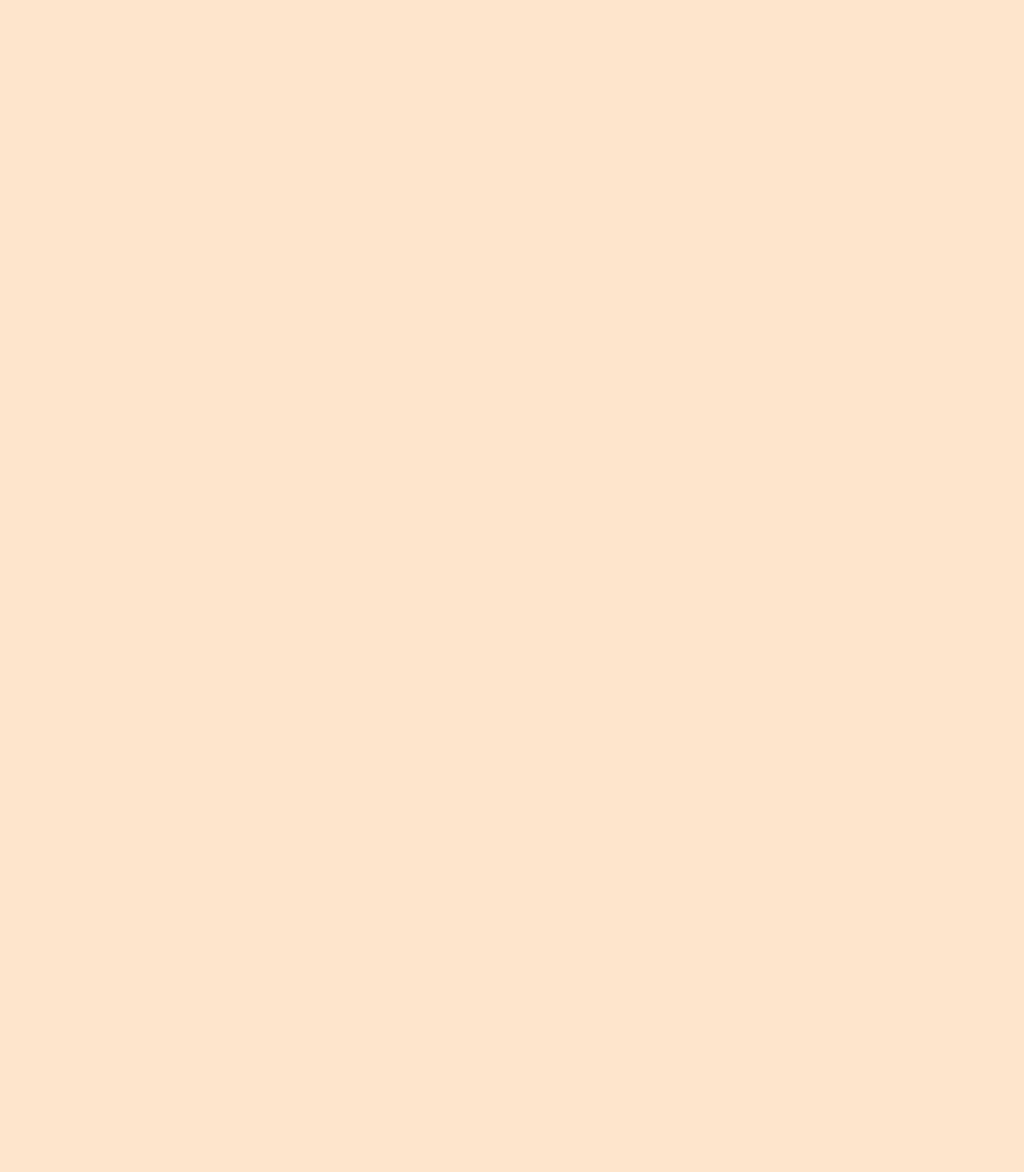
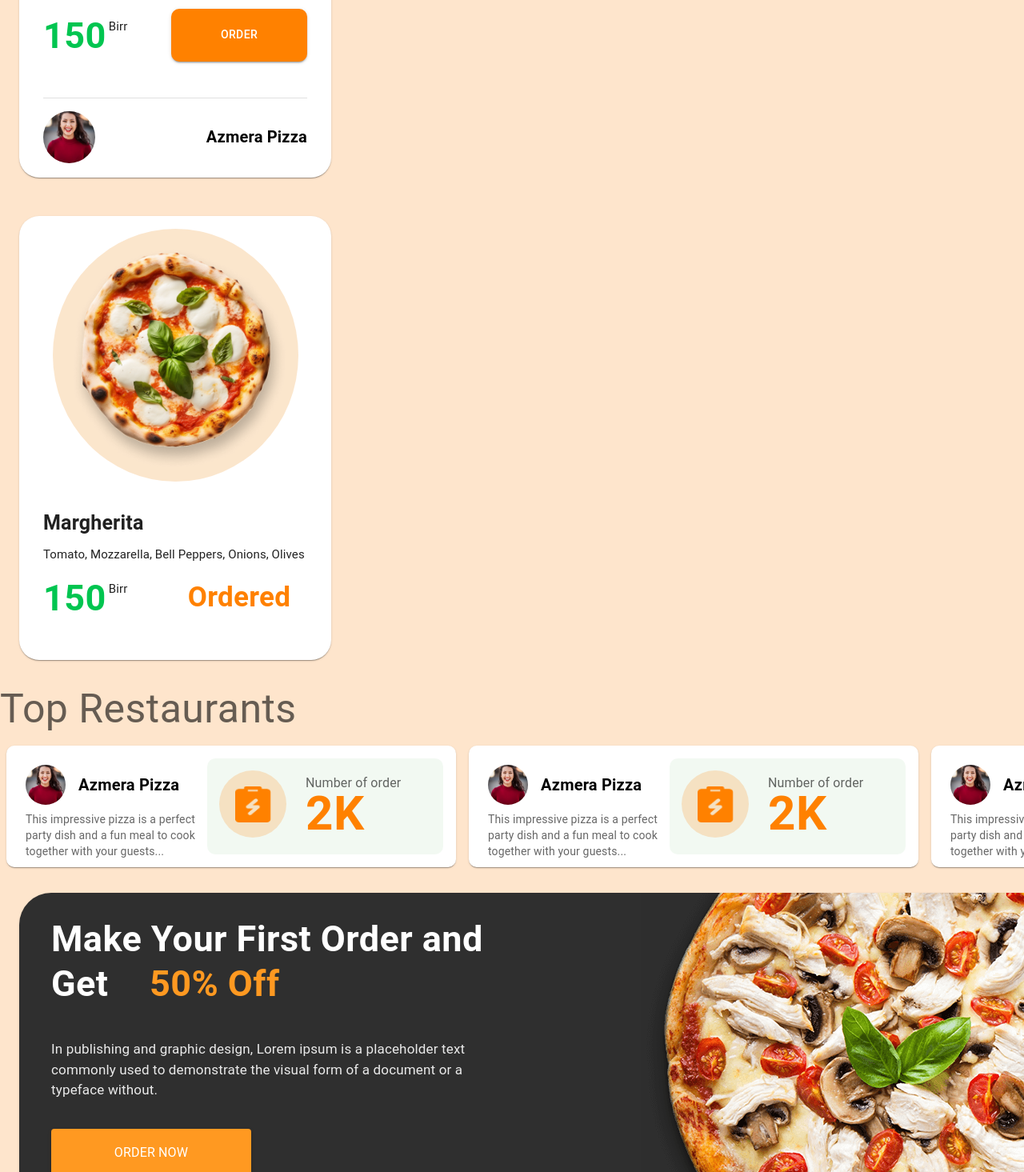
Before and after one commit to NatnaelG/pizza-order, a Next.js app: page / in a window 1280 px wide. Shown: the part 985-2450 px from the top of the page at 80% size. Before the commit the page ends 800 px from the top, so only its background shows below. Built offline with nearby package versions, Linux system fonts and the light colour scheme.

Commit message:
default avatar ui modified

```diff
--- a/src/app/page.tsx
+++ b/src/app/page.tsx
@@ -11,7 +11,7 @@ import { Box } from "@mui/material";
 export default function Home() {
   return (
     <>
-      {/* <Box p={3}>
+      <Box p={3}>
         <RelatedPizza />
       </Box>
       <Box p={3}>
@@ -20,7 +20,7 @@ export default function Home() {
       <Box p={3}>
         <OrderHistoryPizza />
       </Box>
-      <TopRestaurants /> */}
+      <TopRestaurants />
 
       <Box p={3}>
         <FeaturedPizza />
--- a/src/components/PizzaCard.tsx
+++ b/src/components/PizzaCard.tsx
@@ -98,7 +98,7 @@ export default function PizzaCard() {
               src={DefaultAvatar}
               width={65}
               height={65}
-              style={{ borderRadius: "50%" }}
+              style={{ borderRadius: "50%", objectFit: "cover" }}
               alt="Default Avatar"
               priority
             />
--- a/src/components/RestaurantCard.tsx
+++ b/src/components/RestaurantCard.tsx
@@ -18,16 +18,17 @@ export default function RestaurantCard() {
         <Box sx={{ maxWidth: 235, height: 110 }}>
           <CardHeader
             avatar={
-              // <Avatar>
               <Image
                 src={DefaultAvatar}
+                style={{
+                  borderRadius: "50%",
+                  objectFit: "cover",
+                }}
+                alt="Default Avatar"
+                priority
                 width={50}
                 height={50}
-                style={{ borderRadius: "50%" }}
-                alt="Default Avatar"
-                priority
               />
-              // </Avatar>
             }
             title={
               <Typography
--- a/src/components/order/dynamic-table.tsx
+++ b/src/components/order/dynamic-table.tsx
@@ -107,7 +107,7 @@ const DynamicTable = ({
             <Image
               src={DefaultAvatar}
               alt="Default Avatar"
-              style={{ borderRadius: "50%" }}
+              style={{ borderRadius: "50%", objectFit: "cover" }}
               // className={styles.vercelLogo}
               width={24}
               height={24}
```
